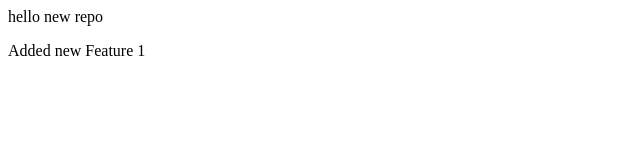
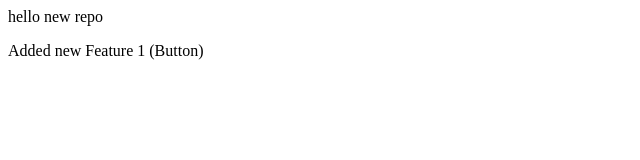
Before and after one commit to PavanShedasale/LocalRepo, a plain HTML site: page index.html in a window 1280 px wide. Shown: the full height of the page, 0-640 px from the left. Drawn offline with Linux system fonts and the light colour scheme.

```diff
--- a/index.html
+++ b/index.html
@@ -2,5 +2,5 @@
     hello new repo
 </p>
 <p>
-    Added new Feature 1
+    Added new Feature 1 (Button)
 </p>
```
